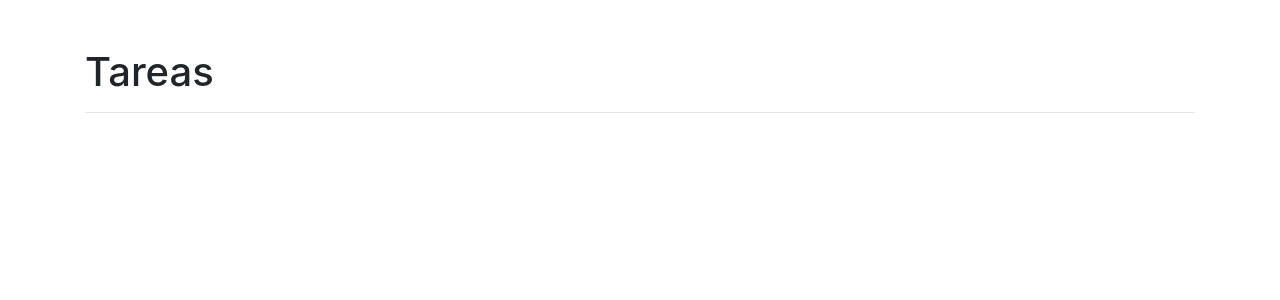
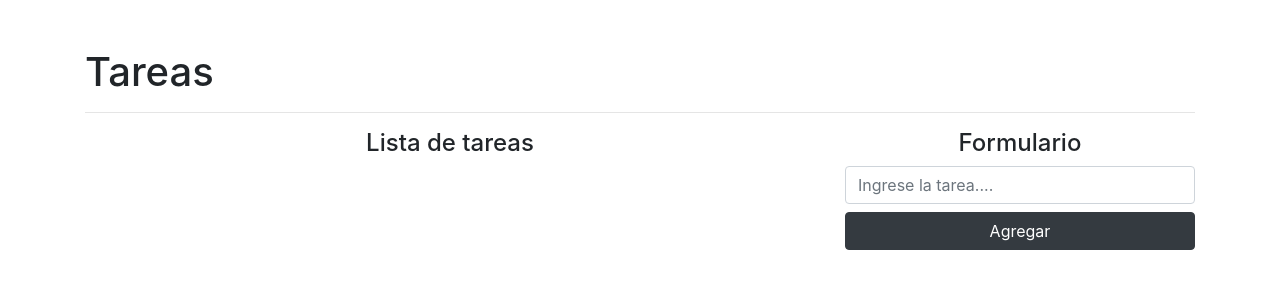
Before and after one commit to JavAgudel0/Crud-React, a React (Create React App) app: page / in a window 1280 px wide. Shown: the top 300 px of the page. Built offline with nearby package versions, Linux system fonts and the light colour scheme.

Commit message:
Add Task

```diff
--- a/package.json
+++ b/package.json
@@ -6,9 +6,11 @@
     "@testing-library/jest-dom": "^5.11.4",
     "@testing-library/react": "^11.1.0",
     "@testing-library/user-event": "^12.1.10",
+    "lodash": "^4.17.20",
     "react": "^17.0.1",
     "react-dom": "^17.0.1",
     "react-scripts": "4.0.2",
+    "shortid": "^2.2.16",
     "web-vitals": "^1.0.1"
   },
   "scripts": {
--- a/src/App.js
+++ b/src/App.js
@@ -1,10 +1,66 @@
-import React from 'react'
+import React, { useState } from 'react'
+import { isEmpty } from 'lodash'
+import shortid from 'shortid'
 
 function App() {
+  const [task, setTask] = useState("")
+  const [tasks, setTasks] = useState([])
+
+  const addTask = (e) => {
+    e.preventDefault()
+    if (isEmpty(task)) {
+      console.log("Task Empty")
+      return
+    }
+
+    const newTask = {
+      id: shortid.generate(),
+      name: task
+    }
+
+    setTasks([ ...tasks, newTask ])
+    setTask("")
+  }
+
+
   return (
     <div className="container mt-5">
       <h1>Tareas</h1>
       <hr/>
+      <div className="row">
+        <div className="col-8">
+          <h4 className="text-center">Lista de tareas</h4>
+          <ul className="list-group">
+          {
+            tasks.map((task) => (
+              <li className="list-group-item" key={task.id} >
+              <span className="lead">{task.name}</span>
+              <button className="btn btn-danger btn-sm float-right mx-2">Eliminar</button>
+              <button className="btn btn-warning btn-sm float-right">Editar</button>
+              </li>
+            ))
+
+          }
+          </ul>
+        </div>
+        <div className="col-4">
+          <h4 className="text-center">Formulario</h4>
+          <form onSubmit={addTask}>
+            <input
+            type="text"
+            className="form-control mb-2"
+            placeholder="Ingrese la tarea...."
+            onChange={(text) => setTask(text.target.value)}
+            value={task}
+            />
+            <button
+            className="btn btn-dark btn-block"
+            type="submit">
+              Agregar
+            </button>
+          </form>
+        </div>
+      </div>
     </div>
   );
 }
```
Also changed, not shown: 2 other files (tests, documents, lock files or other folders).
